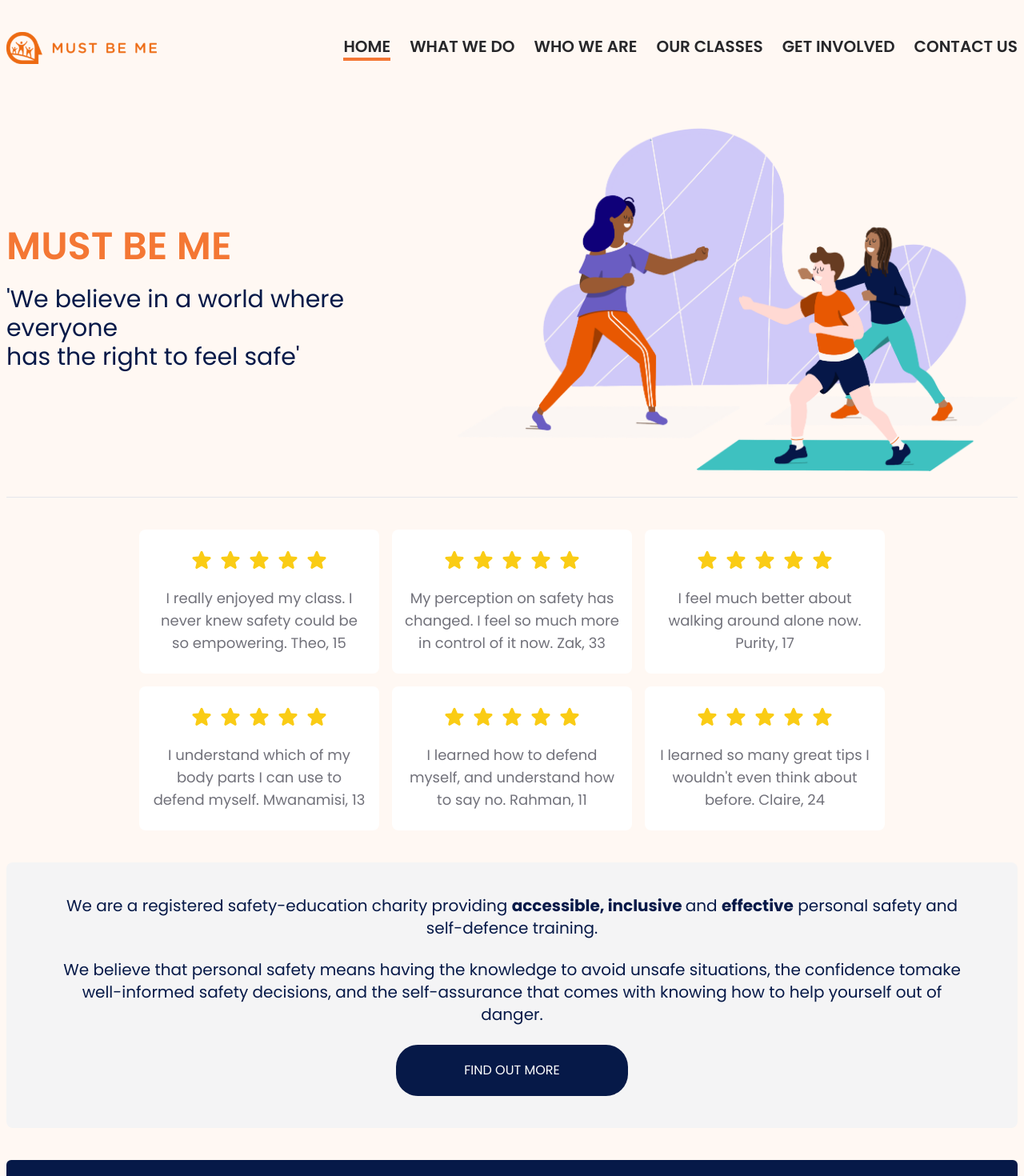
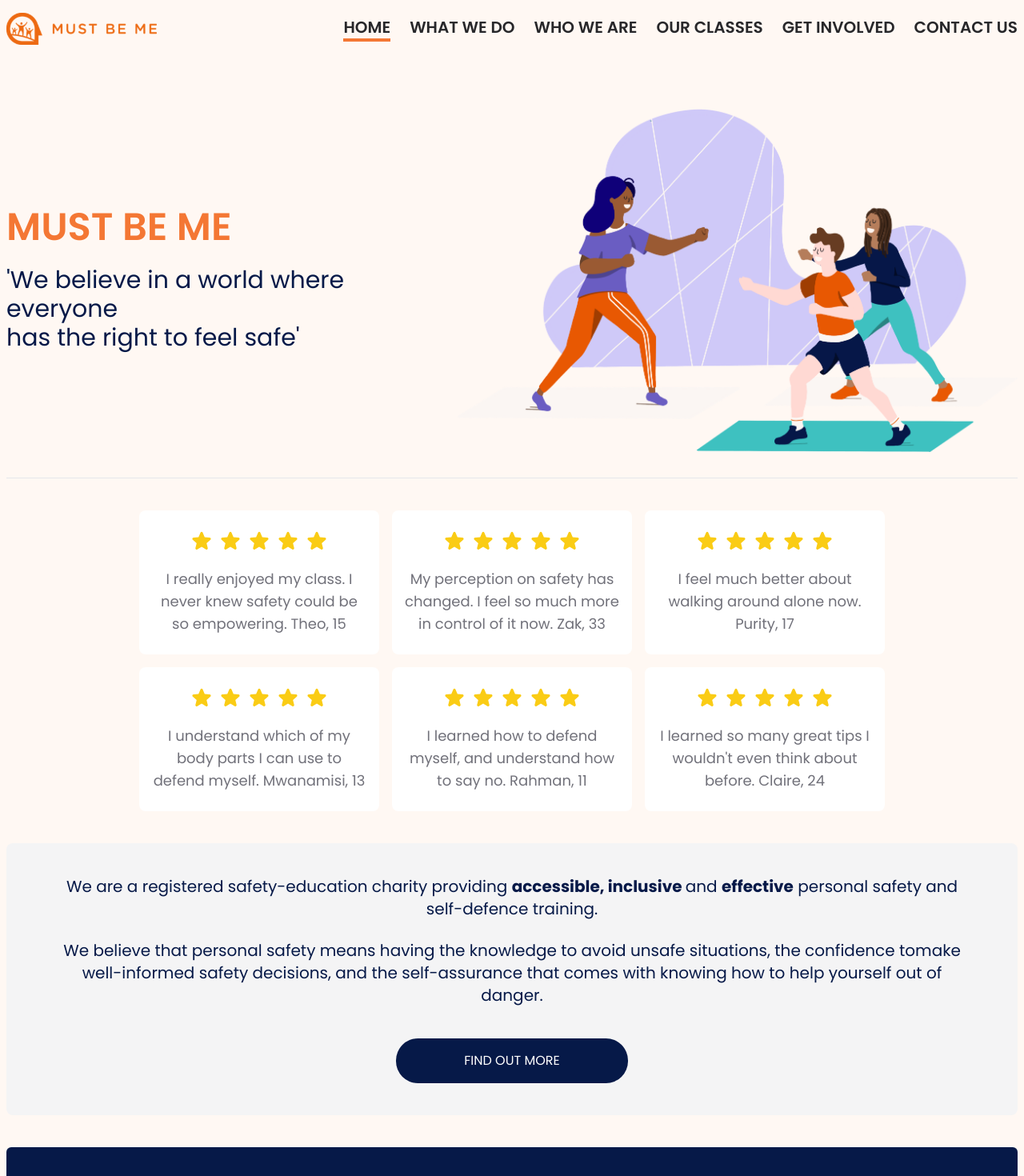
Before and after one commit to lucasdmmc/must-be-me, a React (Vite) app: page / in a window 1280 px wide. Shown: the top 1470 px of the page at 80% size. Built offline with nearby package versions, Linux system fonts and the light colour scheme.

Commit message:
navigation bugs fixed

```diff
--- a/src/DefaultLayout/index.tsx
+++ b/src/DefaultLayout/index.tsx
@@ -1,12 +1,18 @@
-import { Outlet } from 'react-router-dom'
+import { Outlet, useLocation } from 'react-router-dom'
 import { Header } from '../components/Header'
-import { useState } from 'react'
+import { useEffect, useState } from 'react'
 import { Footer } from '../components/Footer'
 import { MenuMobile } from '../components/MenuMobile'
 import { NewsLetter } from '../components/NewsLetter'
 
 export const DefaultLayout = () => {
   const [menuIsVisible, setMenuIsVisible] = useState(false)
+
+  const location = useLocation()
+
+  useEffect(() => {
+    window.scrollTo(0, 0)
+  }, [location])
 
   return (
     <>
--- a/src/components/Header.tsx
+++ b/src/components/Header.tsx
@@ -42,17 +42,19 @@ export const Header = ({ setMenuIsVisible }: HeaderProps) => {
   }, [location.pathname])
 
   return (
-    <div className="w-full pt-10 flex justify-between items-center">
+    <div className="w-full pt-4 flex justify-between items-center">
+      <div className="flex justify-between items-center">
         <Link to="/">
           <img src={logoImg} alt="" />
         </Link>
 
         <img
-        className="lg:hidden absolute top-12 right-4 w-7"
+          className="lg:hidden absolute right-4 w-7"
           onClick={() => setMenuIsVisible(true)}
           src={openMenuImg}
           alt=""
         />
+      </div>
 
       <ul className="hidden lg:flex gap-6 text-xl uppercase text-zinc-800 font-semibold">
         <li
--- a/src/components/MenuMobile.tsx
+++ b/src/components/MenuMobile.tsx
@@ -24,21 +24,27 @@ export const MenuMobile = ({
     switch (currentPath) {
       case '/':
         setActiveItem('home')
+        setMenuIsVisible(false)
         break
       case '/what-we-do':
         setActiveItem('whatWeDo')
+        setMenuIsVisible(false)
         break
       case '/who-we-are':
         setActiveItem('whoWeAre')
+        setMenuIsVisible(false)
         break
       case '/our-classes':
         setActiveItem('ourClasses')
+        setMenuIsVisible(false)
         break
       case '/get-involved':
         setActiveItem('getInvolved')
+        setMenuIsVisible(false)
         break
       case '/contact-us':
         setActiveItem('contactUs')
+        setMenuIsVisible(false)
         break
       default:
         setActiveItem('')
@@ -53,7 +59,7 @@ export const MenuMobile = ({
     >
       <img
         onClick={() => setMenuIsVisible(false)}
-        className="absolute top-12 right-4 w-7"
+        className="absolute top-6 right-4 w-7"
         src={closeMenuImg}
         alt=""
       />
--- a/src/components/OurClasses.tsx
+++ b/src/components/OurClasses.tsx
@@ -1,3 +1,4 @@
+import { Link } from 'react-router-dom'
 import ourClassesImage from '../assets/images/our-classes.png'
 import { Button } from './Button'
 
@@ -20,7 +21,9 @@ export const OurClasses = () => {
           elements of personal safety and self-defence. You don’t need any
           previous experience to attend, and our classes are completely free.
         </span>
-        <Button label="Find out how we can help" />
+        <Link to="/our-classes">
+          <Button label="Find out how we can help" />
+        </Link>
       </div>
     </div>
   )
--- a/src/components/WhoWeAre.tsx
+++ b/src/components/WhoWeAre.tsx
@@ -1,3 +1,4 @@
+import { Link } from 'react-router-dom'
 import whoAreWeImage from '../assets/images/whoarewe.jpeg'
 import { Button } from './Button'
 
@@ -21,7 +22,9 @@ export const WhoWeAre = () => {
           age, background or geography – with free safety-improvement training.
           Our work enhances wellbeing and safeguards lives and communities.
         </span>
-        <Button label="Meet our team" />
+        <Link to="who-we-are">
+          <Button label="Meet our team" />
+        </Link>
       </div>
       <img
         className="object-cover w-[500px] lg:w-[700px] relative lg:h-[400px] lg:mr-32 p-10 lg:p-0 overflow-hidden flex items-center justify-center"
--- a/src/pages/GetInvolved.tsx
+++ b/src/pages/GetInvolved.tsx
@@ -2,6 +2,7 @@ import getInvolvedIntroImage from '../assets/images/intro-getinvolved.png'
 import volunteerImage from '../assets/images/volunteer.png'
 import donateImage from '../assets/images/donate.png'
 import { Button } from '../components/Button'
+import { Link } from 'react-router-dom'
 
 export const GetInvolved = () => {
   return (
@@ -36,7 +37,9 @@ export const GetInvolved = () => {
               talent you have available, there’s a role for you. Click the
               volunteer button to discover how you can make a difference.
             </p>
-            <Button label="I want to volunteer" />
+            <Link to="/contact-us">
+              <Button label="I want to volunteer" />
+            </Link>
           </div>
         </div>
 
@@ -52,7 +55,9 @@ export const GetInvolved = () => {
               those who need it. Give now and help us improve lives by getting
               our expert training staff and courses to where they’re needed.
             </p>
-            <Button label="Donate now" />
+            <Link to="/contact-us">
+              <Button label="Donate now" />
+            </Link>
           </div>
           <img className="lg:-mt-20 w-[528px]" src={donateImage} alt="" />
         </div>
--- a/src/pages/Home/index.tsx
+++ b/src/pages/Home/index.tsx
@@ -6,11 +6,15 @@ import { OurClasses } from '../../components/OurClasses'
 import { useEffect } from 'react'
 import Aos from 'aos'
 import { FeedbackCard } from '../../components/FeedbackCard'
+import { Link, useLocation } from 'react-router-dom'
+import { Button } from '../../components/Button.tsx'
 
 export const Home = () => {
+  const location = useLocation()
   useEffect(() => {
     Aos.init({ duration: 1500 })
-  }, [])
+    window.scrollTo(0, 0)
+  }, [location])
   return (
     <div>
       <Intro />
@@ -38,9 +42,9 @@ export const Home = () => {
           yourself out of danger.
         </span>
 
-        <button className="flex items-center justify-center min-w-[290px] uppercase text-white cursor-pointer transition duration-300 hover:bg-blue-900 bg-darkBlue p-5 rounded-[27.5px]">
-          Find out more
-        </button>
+        <Link to="/what-we-do">
+          <Button label="FIND OUT MORE" />
+        </Link>
       </div>
 
       {/* Section 1 */}
--- a/src/pages/OurClasses/index.tsx
+++ b/src/pages/OurClasses/index.tsx
@@ -1,3 +1,4 @@
+import { Link } from 'react-router-dom'
 import introOurClasses from '../../assets/images/intro-ourclasses.png'
 import ourClassesImg from '../../assets/images/our-classes.png'
 
@@ -98,8 +99,9 @@ export const OurClasses = () => {
             Ready to experience Must Be Me for yourself and improve your safety
             confidence? Use our handy online tool to book your free class today.
           </span>
-
-          <Button label="Book a class" />
+          <Link to="/contact-us">
+            <Button label="Book a class" />
+          </Link>
         </div>
         <img className="px-6 sm:px-0" src={ourClassesImg} alt="" />
       </div>
--- a/src/pages/WhatWeDo.tsx
+++ b/src/pages/WhatWeDo.tsx
@@ -6,11 +6,12 @@ import why1 from '../assets/images/why-1.png'
 import why2 from '../assets/images/why-2.png'
 import { Button } from '../components/Button'
 import { HowWeDo } from '../components/HowWeDo'
+import { Link } from 'react-router-dom'
 
 export const WhatWeDo = () => {
   return (
     <div>
-      <div className="w-full flex flex-wrap lg:flex-nowrap justify-center lg:justify-between gap-10 mt-5 md:mt-20 items-center">
+      <div className="w-full flex flex-wrap lg:flex-nowrap justify-center lg:justify-between gap-10 mt-10 md:mt-20 items-center">
         <div className="mt-8 flex flex-col justify-center items-center md:items-center lg:items-start">
           <h1 className="text-orange100 text-3xl md:text-5xl font-semibold mb-2.5">
             WHAT WE DO
@@ -18,7 +19,9 @@ export const WhatWeDo = () => {
           <p className="text-center sm:text-start text-lg sm:text-3xl sm:mt-4 text-darkBlue">
             We make safety education accessible <br /> to everyone
           </p>
-          <Button label="Our classes" />
+          <Link to="/our-classes">
+            <Button label="Our classes" />
+          </Link>
         </div>
         <img className="mt-10 md:mt-0" src={introWhatWeDo} alt="" />
       </div>
@@ -94,7 +97,9 @@ export const WhatWeDo = () => {
             recognised safety-education charity, with successful projects in the
             UK and Kenya to date.
           </p>
-          <Button label="Get in touch" />
+          <Link to="/contact-us">
+            <Button label="Get in touch" />
+          </Link>
         </div>
         <img src={why2} alt="" />
       </div>
```
Lines whose indentation alone changed are shown as unchanged.
